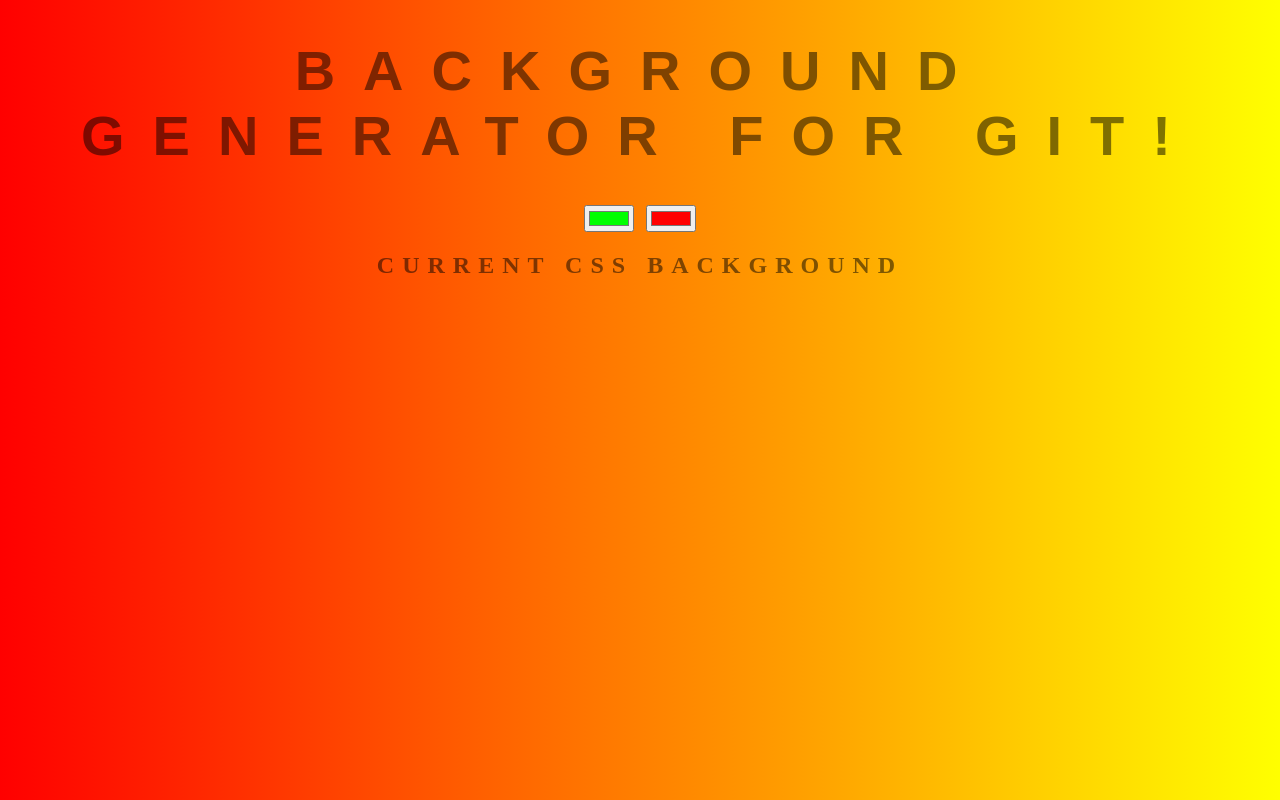
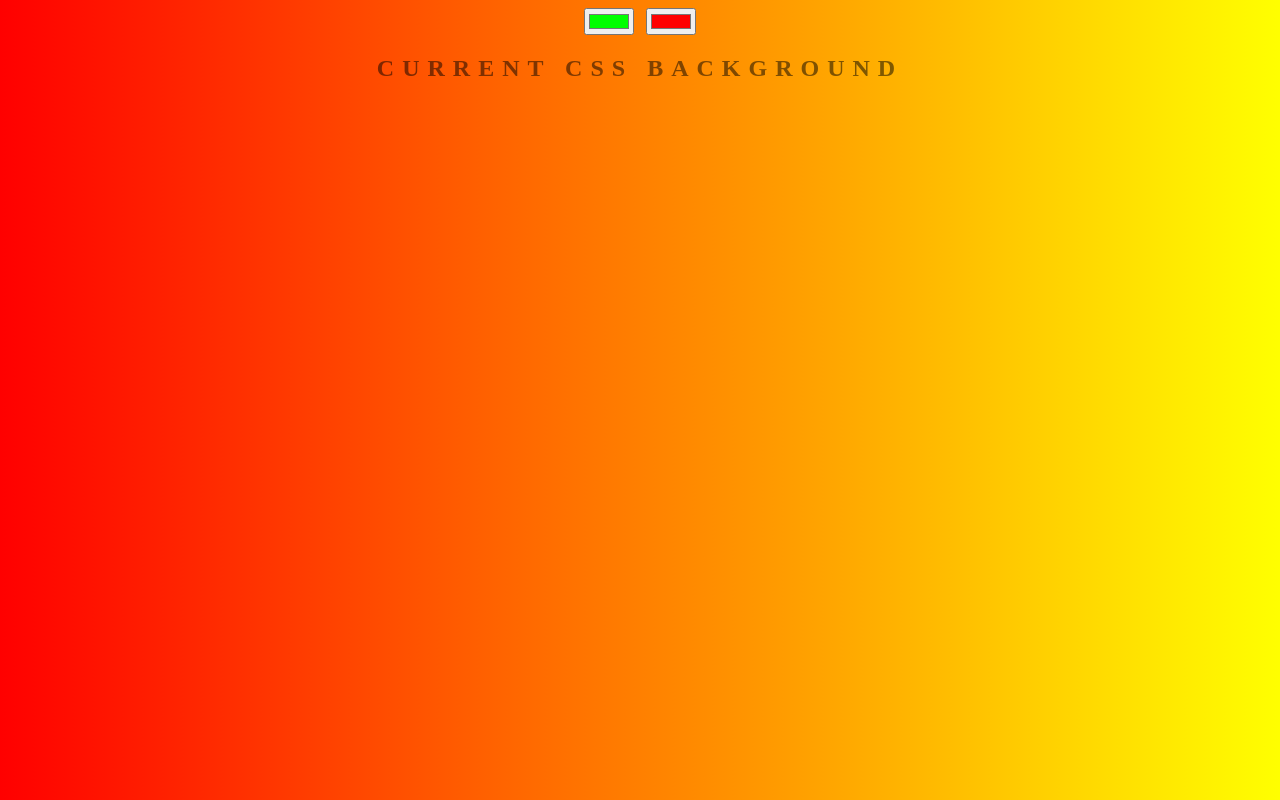
Before and after one commit to PathanAhmad/background-generator, a plain HTML site: page index.html in a window 1280 px wide. Drawn offline with Linux system fonts and the light colour scheme.

Commit message:
Removed the header altogether

```diff
--- a/index.html
+++ b/index.html
@@ -5,7 +5,6 @@
 	<link rel="stylesheet" type="text/css" href="style.css">
 </head>
 <body id="gradient">
-	<h1>Background Generator for GIT!</h1>
 	<input class="color1" type="color" name="color1" value="#00ff00">
 	<input class="color2" type="color" name="color2" value="#ff0000">
 	<h2>Current CSS Background</h2>
```
